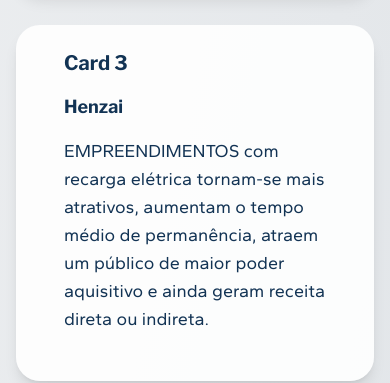
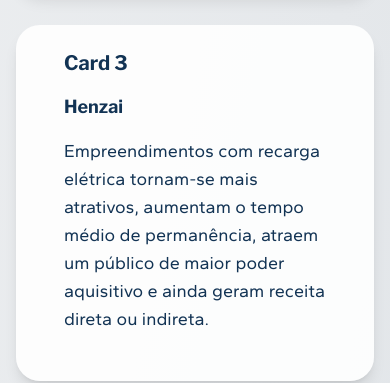
Before and after one commit to troitonn/henzai-scroll-experience, a React (Vite) app: page / in a window 390 px wide. Shown: the part 7080-7463 px from the top of the page. Built offline with nearby package versions, Linux system fonts and the light colour scheme.

Commit message:
Update MobilidadeSection.tsx

```diff
--- a/src/components/MobilidadeSection.tsx
+++ b/src/components/MobilidadeSection.tsx
@@ -85,7 +85,7 @@ const MobilidadeSection: React.FC = () => {
               </p>
 
               <p className="font-gantari text-henzai-blue text-lg">
-                EMPREENDIMENTOS com recarga elétrica tornam-se mais atrativos, aumentam o tempo médio de permanência, atraem um público de maior poder aquisitivo e ainda geram receita direta ou indireta.
+                Empreendimentos com recarga elétrica tornam-se mais atrativos, aumentam o tempo médio de permanência, atraem um público de maior poder aquisitivo e ainda geram receita direta ou indireta.
               </p>
             </CardContent>
           </Card>
```
